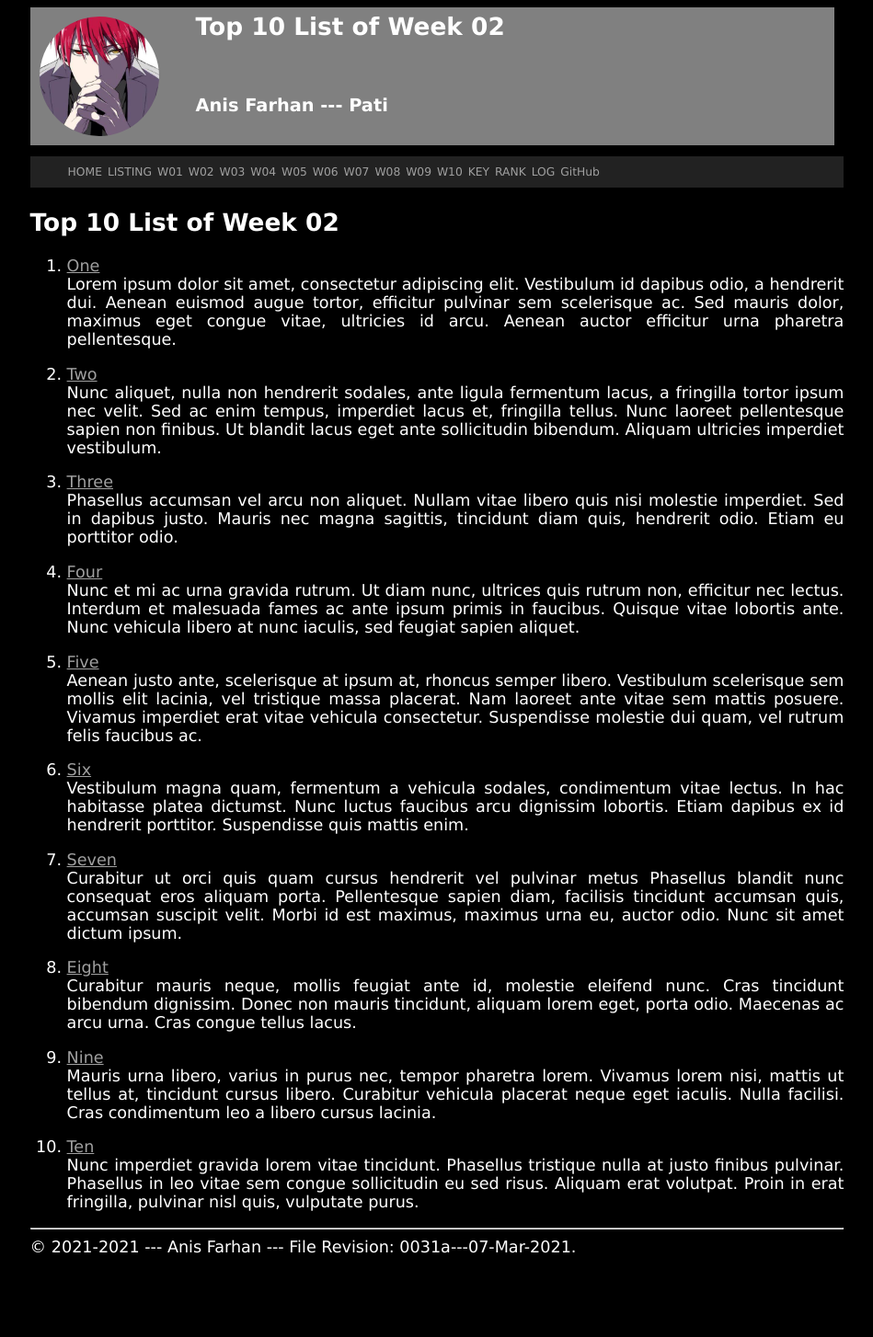
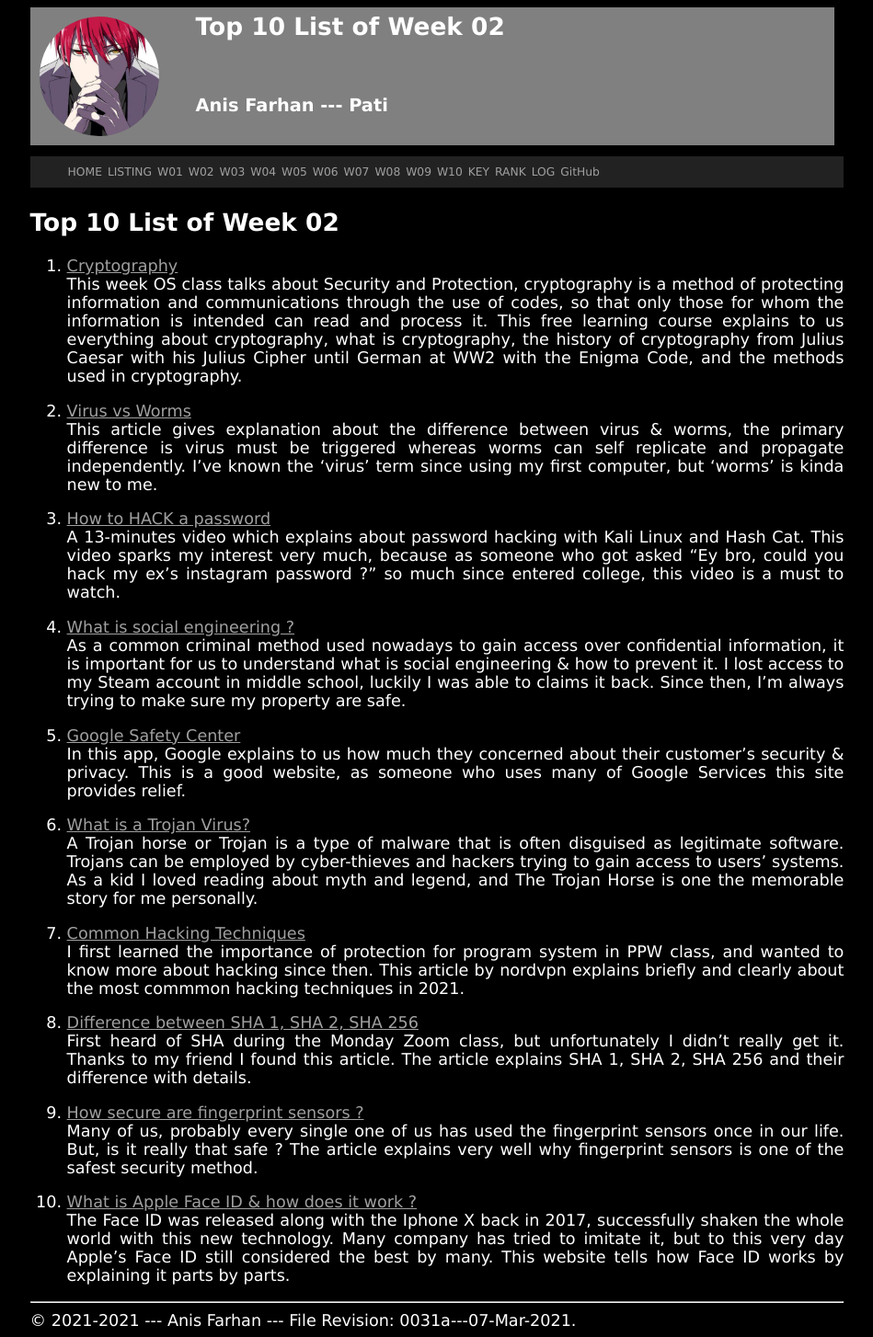
Before and after one commit to anisfarhan/os211, a Jekyll site: the page built from w02.md, in a window 1280 px wide. Shown: the whole page at 92% size, without its empty margins (165-1114 px from the left). Built offline with Jekyll 4.4.1, drawn with Linux system fonts in a browser that asks for light colours; our own code applies the rules of GitHub Pages for plain Markdown files; before the commit the page ends 1374 px from its top, so only the background shows below that.

Commit message:
OS211 anisfarhan

```diff
--- a/w02.md
+++ b/w02.md
@@ -5,72 +5,33 @@ permalink: /W02/
 
 # Top 10 List of Week 02
 
-1. [One](https://en.wikipedia.org/wiki/1)<br>
-Lorem ipsum dolor sit amet, consectetur adipiscing elit.
-Vestibulum id dapibus odio, a hendrerit dui.
-Aenean euismod augue tortor, efficitur pulvinar sem scelerisque ac.
-Sed mauris dolor, maximus eget congue vitae, ultricies id arcu.
-Aenean auctor efficitur urna pharetra pellentesque.
+1. [Cryptography](https://www.khanacademy.org/computing/computer-science/cryptography)<br>
+This week OS class talks about Security and Protection, cryptography is a method of protecting information and communications through the use of codes, so that only those for whom the information is intended can read and process it. This free learning course explains to us everything about cryptography, what is cryptography, the history of cryptography from Julius Caesar with his Julius Cipher until German at WW2 with the Enigma Code, and the methods used in cryptography.
 
-2. [Two](https://en.wikipedia.org/wiki/2)<br>
-Nunc aliquet, nulla non hendrerit sodales, ante ligula fermentum lacus, a fringilla tortor ipsum nec velit.
-Sed ac enim tempus, imperdiet lacus et, fringilla tellus.
-Nunc laoreet pellentesque sapien non finibus.
-Ut blandit lacus eget ante sollicitudin bibendum.
-Aliquam ultricies imperdiet vestibulum.
+2. [Virus vs Worms](https://www.kaspersky.com/resource-center/threats/computer-viruses-vs-worms)<br>
+This article gives explanation about the difference between virus & worms, the primary difference is virus must be triggered whereas worms can self replicate and propagate independently. I've known the 'virus' term since using my first computer, but 'worms' is kinda new to me.
 
-3. [Three](https://en.wikipedia.org/wiki/3)<br>
-Phasellus accumsan vel arcu non aliquet.
-Nullam vitae libero quis nisi molestie imperdiet.
-Sed in dapibus justo.
-Mauris nec magna sagittis, tincidunt diam quis, hendrerit odio.
-Etiam eu porttitor odio.
+3. [How to HACK a password](https://www.youtube.com/watch?v=z4_oqTZJqCo)<br>
+A 13-minutes video which explains about password hacking with Kali Linux and Hash Cat. This video sparks my interest very much, because as someone who got asked "Ey bro, could you hack my ex's instagram password ?" so much since entered college, this video is a must to watch.
 
-4. [Four](https://en.wikipedia.org/wiki/4)<br>
-Nunc et mi ac urna gravida rutrum.
-Ut diam nunc, ultrices quis rutrum non, efficitur nec lectus.
-Interdum et malesuada fames ac ante ipsum primis in faucibus.
-Quisque vitae lobortis ante.
-Nunc vehicula libero at nunc iaculis, sed feugiat sapien aliquet.
+4. [What is social engineering ?](https://www.webroot.com/us/en/resources/tips-articles/what-is-social-engineering)<br>
+As a common criminal method used nowadays to gain access over confidential information, it is important for us to understand what is social engineering & how to prevent it. I lost access to my Steam account in middle school, luckily I was able to claims it back. Since then, I'm always trying to make sure my property are safe.
 
-5. [Five](https://en.wikipedia.org/wiki/5)<br>
-Aenean justo ante, scelerisque at ipsum at, rhoncus semper libero.
-Vestibulum scelerisque sem mollis elit lacinia, vel tristique massa placerat.
-Nam laoreet ante vitae sem mattis posuere.
-Vivamus imperdiet erat vitae vehicula consectetur.
-Suspendisse molestie dui quam, vel rutrum felis faucibus ac.
+5. [Google Safety Center](https://safety.google/)<br>
+In this app, Google explains to us how much they concerned about their customer's security & privacy. This is a good website, as someone who uses many of Google Services this site provides relief.
 
-6. [Six](https://en.wikipedia.org/wiki/6)<br>
-Vestibulum magna quam, fermentum a vehicula sodales, condimentum vitae lectus.
-In hac habitasse platea dictumst.
-Nunc luctus faucibus arcu dignissim lobortis.
-Etiam dapibus ex id hendrerit porttitor.
-Suspendisse quis mattis enim.
+6. [What is a Trojan Virus?](https://www.kaspersky.com/resource-center/threats/trojans)<br>
+A Trojan horse or Trojan is a type of malware that is often disguised as legitimate software. Trojans can be employed by cyber-thieves and hackers trying to gain access to users' systems.
+As a kid I loved reading about myth and legend, and The Trojan Horse is one the memorable story for me personally.
 
-7. [Seven](https://en.wikipedia.org/wiki/7)<br>
-Curabitur ut orci quis quam cursus hendrerit vel pulvinar metus
-Phasellus blandit nunc consequat eros aliquam porta.
-Pellentesque sapien diam, facilisis tincidunt accumsan quis, accumsan suscipit velit.
-Morbi id est maximus, maximus urna eu, auctor odio.
-Nunc sit amet dictum ipsum.
+7. [Common Hacking Techniques](https://nordvpn.com/blog/hacking/)<br>
+I first learned the importance of protection for program system in PPW class, and wanted to know more about hacking since then. This article by nordvpn explains briefly and clearly about the most commmon hacking techniques in 2021.
 
-8. [Eight](https://en.wikipedia.org/wiki/8)<br>
-Curabitur mauris neque, mollis feugiat ante id, molestie eleifend nunc.
-Cras tincidunt bibendum dignissim.
-Donec non mauris tincidunt, aliquam lorem eget, porta odio.
-Maecenas ac arcu urna.
-Cras congue tellus lacus.
+8. [Difference between SHA 1, SHA 2, SHA 256](https://sslindonesia.com/perbedaan-sha-1-sha-2-sha-256/)<br>
+First heard of SHA during the Monday Zoom class, but unfortunately I didn't really get it. Thanks to my friend I found this article. The article explains SHA 1, SHA 2, SHA 256 and their difference with details.
 
-9. [Nine](https://en.wikipedia.org/wiki/9)<br>
-Mauris urna libero, varius in purus nec, tempor pharetra lorem.
-Vivamus lorem nisi, mattis ut tellus at, tincidunt cursus libero.
-Curabitur vehicula placerat neque eget iaculis.
-Nulla facilisi.
-Cras condimentum leo a libero cursus lacinia.
+9. [How secure are fingerprint sensors ?](https://www.kaspersky.com/blog/sas2020-fingerprint-cloning/34929/)<br>
+Many of us, probably every single one of us has used the fingerprint sensors once in our life. But, is it really that safe ? The article explains very well why fingerprint sensors is one of the safest security method.
 
-10. [Ten](https://en.wikipedia.org/wiki/10)<br>
-Nunc imperdiet gravida lorem vitae tincidunt.
-Phasellus tristique nulla at justo finibus pulvinar.
-Phasellus in leo vitae sem congue sollicitudin eu sed risus.
-Aliquam erat volutpat.
-Proin in erat fringilla, pulvinar nisl quis, vulputate purus.
+10. [What is Apple Face ID & how does it work ?](https://www.pocket-lint.com/phones/news/apple/142207-what-is-apple-face-id-and-how-does-it-work)<br>
+The Face ID was released along with the Iphone X back in 2017, successfully shaken the whole world with this new technology. Many company has tried to imitate it, but to this very day Apple's Face ID still considered the best by many. This website tells how Face ID works by explaining it parts by parts.
```
Also changed, not shown: TXT/mylog.txt (line endings or trailing spaces).
